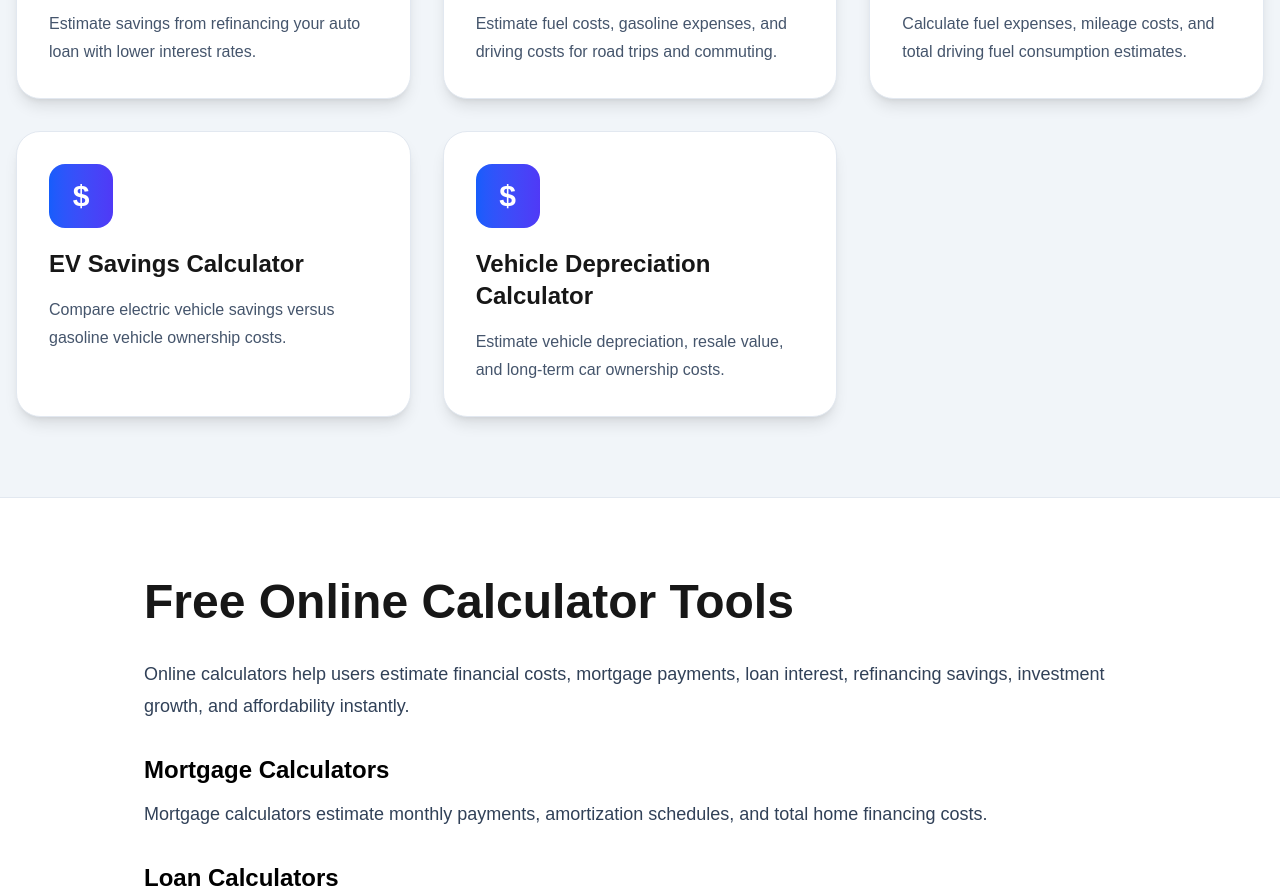
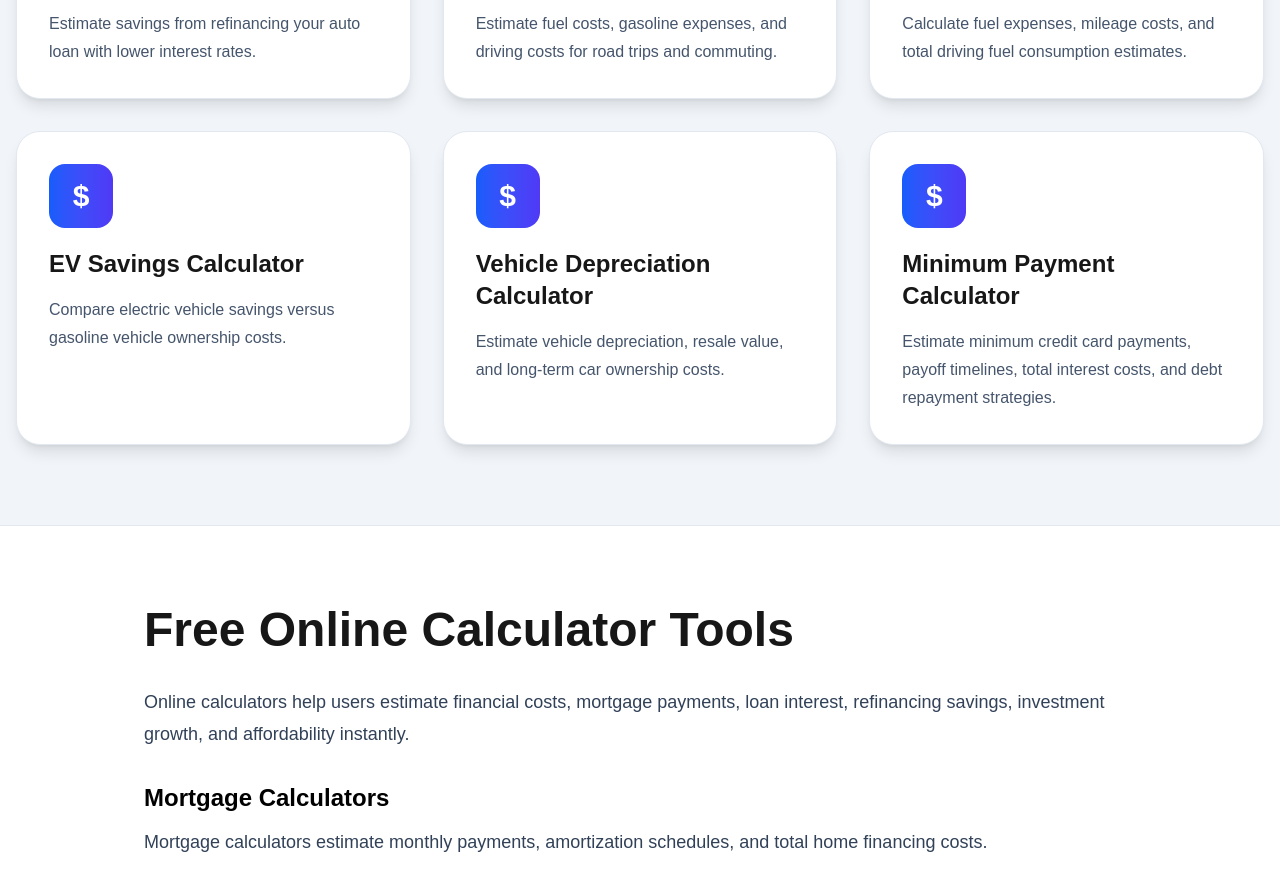
Before and after one commit to dekai-qingyang/seo-site, a Next.js app: page / in a window 1280 px wide. Shown: the part 6880-7774 px from the top of the page. Built offline with nearby package versions, Linux system fonts and the light colour scheme.

Commit message:
update calculators

```diff
--- a/app/page.tsx
+++ b/app/page.tsx
@@ -383,6 +383,12 @@ export default function HomePage() {
       description:
         "Estimate vehicle depreciation, resale value, and long-term car ownership costs.",
     },
+    {
+      title: "Minimum Payment Calculator",
+      link: "/minimum-payment-calculator",
+      description:
+        "Estimate minimum credit card payments, payoff timelines, total interest costs, and debt repayment strategies.",
+    },
 
 
   ]
--- a/app/sitemap.ts
+++ b/app/sitemap.ts
@@ -108,6 +108,9 @@ export default function sitemap(): MetadataRoute.Sitemap {
     "/ev-savings-calculator",
 
     "/vehicle-depreciation-calculator",
+
+    "/minimum-payment-calculator",
+
   ]
 
   return routes.map((route) => ({
```
